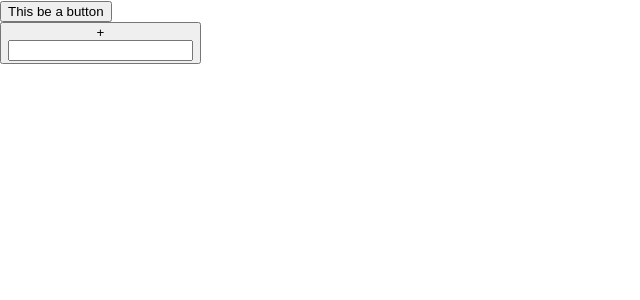
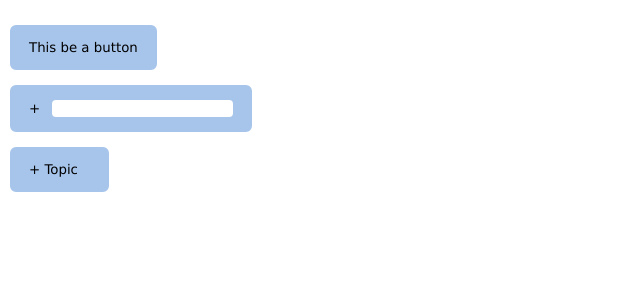
Before and after one commit to 4chen500/meeting-director, a React (Create React App) app: page / in a window 1280 px wide. Shown: the top 300 px of the page, without its empty margins (0-640 px from the left). Built offline with nearby package versions, Linux system fonts and the light colour scheme.

Commit message:
added Topic button and some general styles

```diff
--- a/package.json
+++ b/package.json
@@ -6,6 +6,7 @@
     "@testing-library/jest-dom": "^5.11.9",
     "@testing-library/react": "^11.2.5",
     "@testing-library/user-event": "^12.8.1",
+    "classnames": "^2.2.6",
     "react": "^17.0.1",
     "react-dom": "^17.0.1",
     "react-scripts": "4.0.3",
--- a/src/App.css
+++ b/src/App.css
@@ -1,2 +1,11 @@
+/* https://colorhunt.co/palette/265018 */
+
 .App {
 }
+
+.component-test-area {
+	padding: 10px;
+}
+.component-test-area .app-button {
+	margin-top: 15px;
+}
--- a/src/App.js
+++ b/src/App.js
@@ -1,13 +1,20 @@
-import './App.css';
-import AppButton from './components/app-button';
-import InputButton from './components/input-button';
+import "./App.css";
+import AppButton from "./components/app-button";
+import InputButton from "./components/input-button";
+import TopicButton from "./components/topic-button";
 
 function App() {
 	return (
 		<div className="App">
 			<div className="component-test-area">
-				<AppButton label="This be a button" onClick={() => console.log('AppButton Click')}>This be a button</AppButton>
+				<AppButton
+					label="This be a button"
+					onClick={() => console.log("AppButton Click")}
+				>
+					This be a button
+				</AppButton>
 				<InputButton />
+				<TopicButton />
 			</div>
 		</div>
 	);
--- a/src/components/app-button/app-button.js
+++ b/src/components/app-button/app-button.js
@@ -1,18 +1,23 @@
-import React from 'react';
-import PropTypes from 'prop-types';
+import React from "react";
+import PropTypes from "prop-types";
+import classnames from "classnames";
 
-const AppButton = function (props) {
-	const { onClick, children } = props;
+import "./style.css";
+
+const AppButton = function(props) {
+	const { onClick, children, className } = props;
 
 	return (
-		<div className="app-button">
-			<button type="button" onClick={onClick}>{children}</button>
+		<div className={classnames("app-button", className)}>
+			<button type="button" onClick={onClick}>
+				{children}
+			</button>
 		</div>
 	);
 };
 
 AppButton.propTypes = {
-	onClick: PropTypes.func
+	onClick: PropTypes.func,
 };
 
 export default AppButton;
--- /dev/null
+++ b/src/components/app-button/style.css
@@ -0,0 +1,13 @@
+.app-button {
+}
+.app-button button {
+	padding: 12px 16px;
+	font-family: Verdana;
+	background-color: #a7c5eb;
+	border: 3px solid #a7c5eb;
+	border-radius: 6px;
+}
+.app-button button:hover {
+	border: 3px solid #709fb0;
+	transition: border 0.25s;
+}
--- a/src/components/input-button/input-button.js
+++ b/src/components/input-button/input-button.js
@@ -1,33 +1,51 @@
-import React, { useState, useRef } from 'react';
-import PropTypes from 'prop-types';
-import AppButton from '../../components/app-button';
+import React, { useState, useRef } from "react";
+import PropTypes from "prop-types";
+import AppButton from "../../components/app-button";
+import classnames from "classnames";
+import "./style.css";
+
 const InputButton = function(props) {
-	const { label } = props;
+	const { label, className, onSubmit, onClick } = props;
 	const inputRef = useRef(null);
-	const getInputValue = () => inputRef && inputRef.current && inputRef.current.value || '';
+	const getInputValue = () =>
+		(inputRef && inputRef.current && inputRef.current.value) || "";
 	const [isEdit, setEdit] = useState(false);
 	const [buttonLabel, setButtonLabel] = useState(label);
-	const onSubmitLabel = (event) => {
+	const onSubmitLabel = event => {
 		event.preventDefault();
-		setButtonLabel(getInputValue());
+		const inputValue = getInputValue();
+
+		setButtonLabel(inputValue);
+		onSubmit && onSubmit(inputValue);
 	};
 
 	return (
-		<AppButton onClick={() => setEdit(!isEdit)} >
+		<AppButton
+			className={classnames(className, "input-button")}
+			onClick={evt => {
+				setEdit(!isEdit);
+				if (onClick) onClick(evt);
+			}}
+		>
 			<label htmlFor="input-button-input">{buttonLabel}</label>
 			<form onSubmit={onSubmitLabel}>
-				<input ref={inputRef} name="input-button-input" className="input-button-input" type="text"></input>
+				<input
+					ref={inputRef}
+					name="input-button-input"
+					className="input-button-input"
+					type="text"
+				/>
 			</form>
 		</AppButton>
 	);
 };
 
 InputButton.propTypes = {
-	label: PropTypes.string
+	label: PropTypes.string,
 };
 
 InputButton.defaultProps = {
-	label: '+'
+	label: "+",
 };
 
 export default InputButton;
--- /dev/null
+++ b/src/components/input-button/style.css
@@ -0,0 +1,9 @@
+.input-button form {
+	display: inline-block;
+	margin-left: 12px;
+}
+
+.input-button form input {
+	border: 0px;
+	border-radius: 4px;
+}
--- /dev/null
+++ b/src/components/topic-button/index.js
@@ -0,0 +1,3 @@
+import TopicButton from "./topic-button";
+
+export default TopicButton;
--- /dev/null
+++ b/src/components/topic-button/style.css
@@ -0,0 +1,6 @@
+.topic-button {
+}
+
+.topic-button.is-edit input {
+	display: none;
+}
--- /dev/null
+++ b/src/components/topic-button/topic-button.js
@@ -0,0 +1,27 @@
+import React, { useState } from "react";
+import InputButton from "../input-button";
+import classnames from "classnames";
+
+import "./style.css";
+
+const TopicButton = props => {
+	const [isEdit, setIsEdit] = useState(true);
+	const inputButtonProps = {
+		className: classnames("topic-button", { "is-edit": isEdit }),
+		label: "+ Topic",
+		onSubmit: inputValue => {
+			if (inputValue) {
+				setIsEdit(!isEdit);
+			}
+
+			setIsEdit(true);
+		},
+		onClick: () => {
+			setIsEdit(false);
+		},
+	};
+
+	return <InputButton {...inputButtonProps} />;
+};
+
+export default TopicButton;
```
Also changed, not shown: 1 other file (tests, documents, lock files or other folders).
